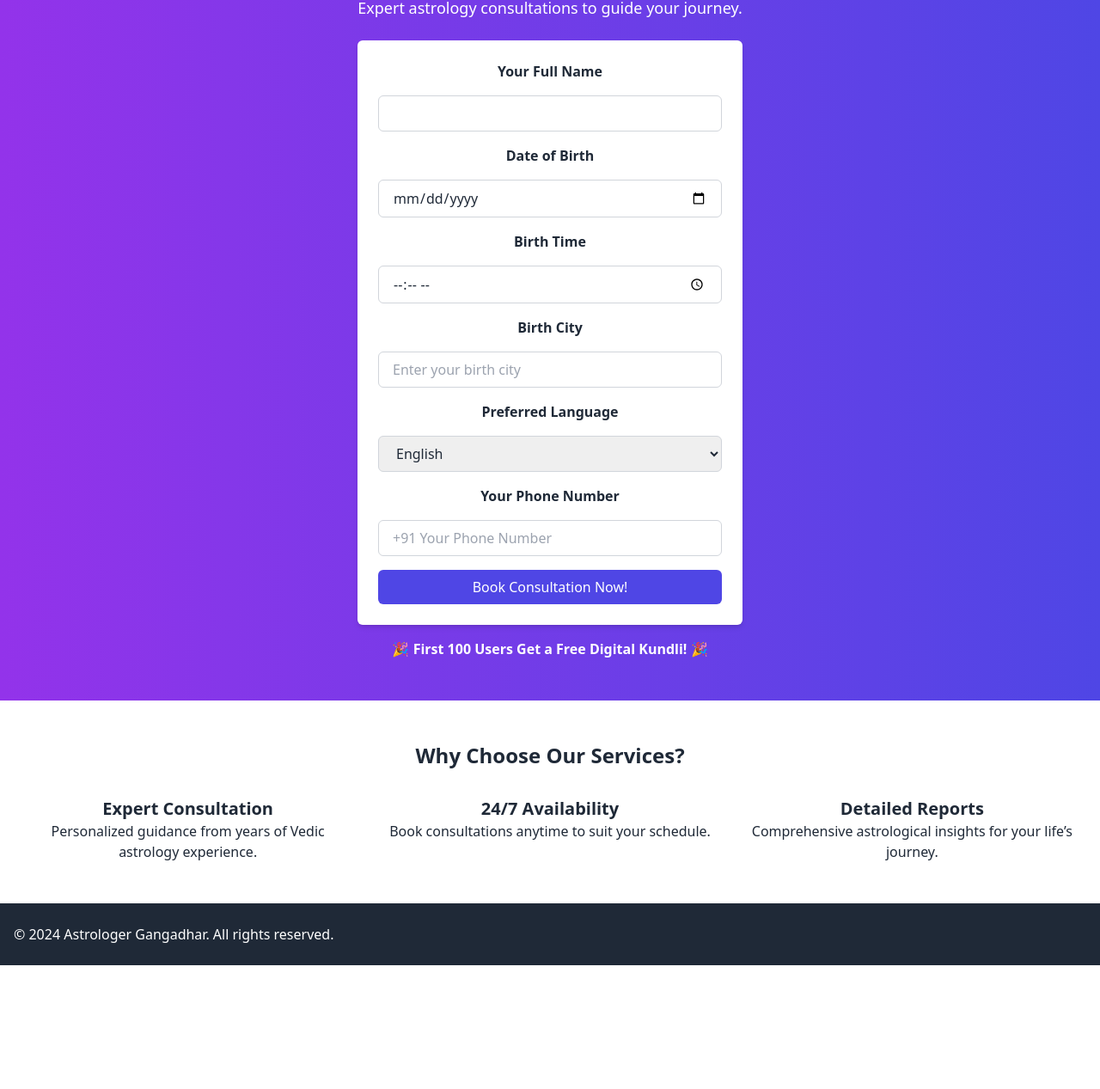
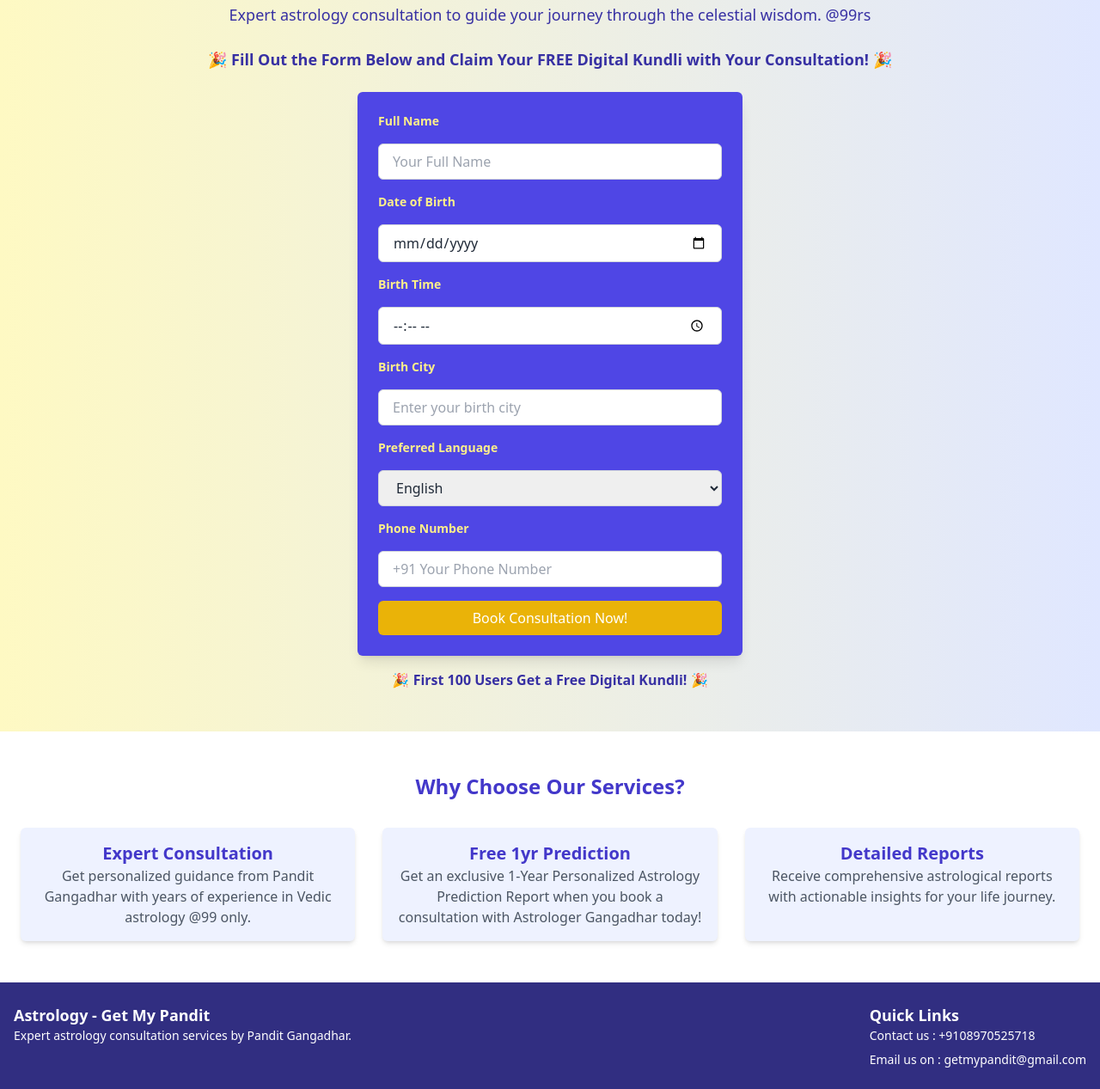
Before and after one commit to getmypandit/test, a plain HTML site: page index.html in a window 1280 px wide. Shown: the part 153-1420 px from the top of the page at 86% size. Before the commit the page ends 1276 px from the top, so only its background shows below. Drawn offline with nearby package versions, Linux system fonts and the light colour scheme.

Commit message:
Update index.html

```diff
--- a/index.html
+++ b/index.html
@@ -6,192 +6,204 @@
     <title>Astrology by Astrologer Gangadhar</title>
     <script src="https://cdn.tailwindcss.com"></script>
   </head>
-  <body
-    class="bg-gradient-to-b from-indigo-200 via-purple-200 to-pink-100 text-gray-800"
-  >
+  <body class="bg-gradient-to-b from-yellow-100 to-indigo-100 text-gray-800">
     <!-- Header Section -->
     <header class="sticky top-0 bg-white shadow-md z-50">
-      <div
-        class="max-w-7xl mx-auto flex items-center justify-center px-4 py-2"
-      >
-        <h1 class="text-lg font-bold">Astrologer Gangadhar</h1>
+      <div class="max-w-7xl mx-auto flex items-center justify-center px-4 py-3">
+        <h1 class="text-lg font-bold text-indigo-700">Astrologer Gangadhar</h1>
       </div>
     </header>
 
     <!-- Hero Section -->
     <section
       id="hero"
-      class="flex flex-col items-center text-center py-12 px-6 bg-gradient-to-r from-purple-600 to-indigo-600 text-white"
+      class="flex flex-col items-center text-center py-12 px-4 bg-gradient-to-r from-yellow-100 to-indigo-100"
     >
-      <h2 class="text-2xl md:text-4xl font-bold mb-4">
-        Discover Your Path with Astrologer Gangadhar
+      <h2 class="text-2xl md:text-4xl font-bold mb-4 text-indigo-700">
+        Discover What the Stars Hold for You with
+        <span class="text-yellow-500">Pandit Gangadhar!</span>
       </h2>
-      <p class="mb-6 text-lg">
-        Expert astrology consultations to guide your journey.
+      <p class="mb-6 text-lg text-indigo-800">
+        Expert astrology consultation to guide your journey through the
+        celestial wisdom. @99rs
+      </p>
+      <p class="mb-6 text-lg font-semibold text-indigo-800">
+        🎉 Fill Out the Form Below and Claim Your FREE Digital Kundli with Your
+        Consultation! 🎉
       </p>
       <div
-        class="bg-white text-gray-800 p-6 rounded-md shadow-md w-full max-w-md"
+        class="bg-indigo-600 text-white p-6 rounded-md shadow-lg w-full max-w-md"
       >
         <form
-          id="consultationForm"
           action="https://formsubmit.co/getmypandit@gmail.com"
           method="POST"
           class="space-y-4"
         >
           <!-- Name -->
-          <label class="block font-semibold">Your Full Name</label>
+          <label
+            for="name"
+            class="block text-sm font-semibold text-yellow-200 text-left"
+          >
+            Full Name
+          </label>
           <input
+            id="name"
             type="text"
             name="name"
-            class="w-full px-4 py-2 border border-gray-300 rounded-md"
+            placeholder="Your Full Name"
+            class="w-full px-4 py-2 border border-gray-300 rounded-md text-gray-800"
             required
           />
 
           <!-- Date of Birth -->
-          <label class="block font-semibold">Date of Birth</label>
+          <label
+            for="dob"
+            class="block text-sm font-semibold text-yellow-200 text-left"
+          >
+            Date of Birth
+          </label>
           <input
+            id="dob"
             type="date"
             name="dob"
-            class="w-full px-4 py-2 border border-gray-300 rounded-md"
+            class="w-full px-4 py-2 border border-gray-300 rounded-md text-gray-800"
             required
           />
 
           <!-- Birth Time -->
-          <label class="block font-semibold">Birth Time</label>
+          <label
+            for="time"
+            class="block text-sm font-semibold text-yellow-200 text-left"
+          >
+            Birth Time
+          </label>
           <input
+            id="time"
             type="time"
             name="time"
-            class="w-full px-4 py-2 border border-gray-300 rounded-md"
+            class="w-full px-4 py-2 border border-gray-300 rounded-md text-gray-800"
           />
 
           <!-- Birth City -->
-          <label class="block font-semibold">Birth City</label>
+          <label
+            for="birthCity"
+            class="block text-sm font-semibold text-yellow-200 text-left"
+          >
+            Birth City
+          </label>
           <input
+            id="birthCity"
             type="text"
             name="birthCity"
             placeholder="Enter your birth city"
-            class="w-full px-4 py-2 border border-gray-300 rounded-md"
+            class="w-full px-4 py-2 border border-gray-300 rounded-md text-gray-800"
           />
 
           <!-- Language -->
-          <label class="block font-semibold">Preferred Language</label>
+          <label
+            for="language"
+            class="block text-sm font-semibold text-yellow-200 text-left"
+          >
+            Preferred Language
+          </label>
           <select
+            id="language"
             name="language"
-            class="w-full px-4 py-2 border border-gray-300 rounded-md"
+            class="w-full px-4 py-2 border border-gray-300 rounded-md text-gray-800"
           >
             <option value="english">English</option>
             <option value="hindi">Hindi</option>
           </select>
 
           <!-- Phone Number -->
-          <label class="block font-semibold">Your Phone Number</label>
+          <label
+            for="phone"
+            class="block text-sm font-semibold text-yellow-200 text-left"
+          >
+            Phone Number
+          </label>
           <input
+            id="phone"
             type="tel"
             name="phone"
             placeholder="+91 Your Phone Number"
-            class="w-full px-4 py-2 border border-gray-300 rounded-md"
+            class="w-full px-4 py-2 border border-gray-300 rounded-md text-gray-800"
             required
           />
 
           <!-- Submit Button -->
           <button
             type="submit"
-            id="submitButton"
-            class="w-full bg-indigo-600 text-white py-2 rounded-md hover:bg-indigo-700 transition-all duration-300"
+            class="w-full bg-yellow-500 text-white py-2 rounded-md hover:bg-yellow-600 transition-all duration-300"
           >
             Book Consultation Now!
           </button>
         </form>
-
-        <!-- Success Message -->
-        <div
-          id="successMessage"
-          class="hidden text-green-600 font-bold mt-4 text-center"
-        >
-          🎉 Form submitted! You will receive a text on WhatsApp. 🎉
-        </div>
       </div>
-      <p id="offer" class="mt-4 font-semibold">
+      <p id="offer" class="mt-4 font-semibold text-indigo-800">
         🎉 First 100 Users Get a Free Digital Kundli! 🎉
       </p>
     </section>
 
-    <!-- Why Choose Us Section -->
+    <!-- Why Choose Our Services Section -->
     <section id="why-us" class="py-12 px-6 bg-white">
-      <h3 class="text-center text-2xl font-bold mb-8">
+      <h3 class="text-center text-2xl font-bold mb-8 text-indigo-700">
         Why Choose Our Services?
       </h3>
       <div class="grid grid-cols-1 md:grid-cols-3 gap-8 text-center">
-        <div>
-          <h4 class="font-bold text-xl">Expert Consultation</h4>
-          <p>Personalized guidance from years of Vedic astrology experience.</p>
+        <div class="bg-indigo-50 p-4 rounded-md shadow-md">
+          <h4 class="font-bold text-xl text-indigo-700">Expert Consultation</h4>
+          <p class="text-gray-600">
+            Get personalized guidance from Pandit Gangadhar with years of
+            experience in Vedic astrology @99 only.
+          </p>
         </div>
-        <div>
-          <h4 class="font-bold text-xl">24/7 Availability</h4>
-          <p>Book consultations anytime to suit your schedule.</p>
+        <div class="bg-indigo-50 p-4 rounded-md shadow-md">
+          <h4 class="font-bold text-xl text-indigo-700">Free 1yr Prediction</h4>
+          <p class="text-gray-600">
+            Get an exclusive 1-Year Personalized Astrology Prediction Report
+            when you book a consultation with Astrologer Gangadhar today!
+          </p>
         </div>
-        <div>
-          <h4 class="font-bold text-xl">Detailed Reports</h4>
-          <p>Comprehensive astrological insights for your life’s journey.</p>
+        <div class="bg-indigo-50 p-4 rounded-md shadow-md">
+          <h4 class="font-bold text-xl text-indigo-700">Detailed Reports</h4>
+          <p class="text-gray-600">
+            Receive comprehensive astrological reports with actionable insights
+            for your life journey.
+          </p>
         </div>
       </div>
     </section>
 
     <!-- Footer Section -->
-    <footer class="bg-gray-800 text-white py-6">
+    <footer class="bg-indigo-900 text-white py-6">
       <div
         class="max-w-7xl mx-auto flex flex-col md:flex-row justify-between px-4 space-y-4 md:space-y-0"
       >
-        <p>&copy; 2024 Astrologer Gangadhar. All rights reserved.</p>
+        <div>
+          <h4 class="font-bold text-lg">Astrology - Get My Pandit</h4>
+          <p class="text-sm">
+            Expert astrology consultation services by Pandit Gangadhar.
+          </p>
+        </div>
+        <div>
+          <h4 class="font-bold text-lg">Quick Links</h4>
+          <ul class="space-y-2 text-sm">
+            <li>
+              <a href="#" class="hover:text-yellow-500"
+                >Contact us : +9108970525718</a
+              >
+            </li>
+            <li>
+              <a href="#" class="hover:text-yellow-500"
+                >Email us on : getmypandit@gmail.com</a
+              >
+            </li>
+          </ul>
+        </div>
+
+        </div>
       </div>
     </footer>
-
-    <!-- JavaScript -->
-    <script>
-      const form = document.getElementById("consultationForm");
-      const submitButton = document.getElementById("submitButton");
-      const successMessage = document.getElementById("successMessage");
-
-      let isSubmitted = false; // Prevent multiple submissions
-
-      form.addEventListener("submit", function (event) {
-        event.preventDefault(); // Prevent default form behavior
-
-        if (isSubmitted) {
-          alert("You have already submitted the form!");
-          return;
-        }
-
-        // Set button state to "Submitting..."
-        submitButton.textContent = "Submitting...";
-        submitButton.disabled = true;
-
-        // Submit form using fetch
-        fetch(form.action, {
-          method: "POST",
-          body: new FormData(form),
-        })
-          .then((response) => {
-            if (response.ok) {
-              isSubmitted = true; // Mark as submitted
-              submitButton.textContent = "Submitted!";
-              submitButton.classList.add("bg-green-600");
-              submitButton.classList.remove("bg-indigo-600");
-              successMessage.classList.remove("hidden"); // Show success message
-              form.reset(); // Reset form fields
-            } else {
-              alert("Error: Unable to submit the form. Please try again.");
-              submitButton.textContent = "Book Consultation Now!";
-              submitButton.disabled = false;
-            }
-          })
-          .catch((error) => {
-            console.error("Error:", error);
-            alert("Error: Unable to submit the form. Please try again.");
-            submitButton.textContent = "Book Consultation Now!";
-            submitButton.disabled = false;
-          });
-      });
-    </script>
   </body>
 </html>
```
